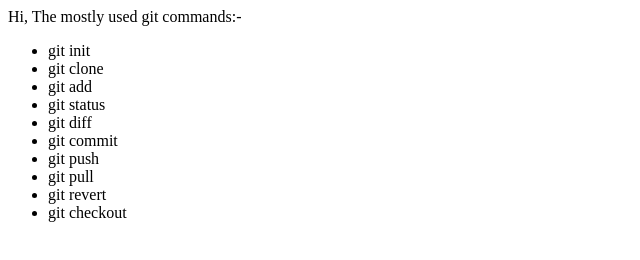
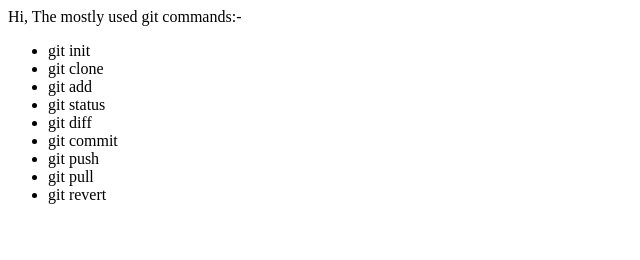
Before and after one commit to shilpa3495/Git-Commands, a plain HTML site: page index.html in a window 1280 px wide. Shown: the whole page, without its empty margins (0-640 px from the left). Drawn offline with Linux system fonts and the light colour scheme.

Commit message:
update:command list

```diff
--- a/index.html
+++ b/index.html
@@ -18,7 +18,6 @@
         <li>git push</li>
         <li>git pull</li>
         <li>git revert</li>
-        <li>git checkout</li>
     </ul>
 </body>
 </html>
```
